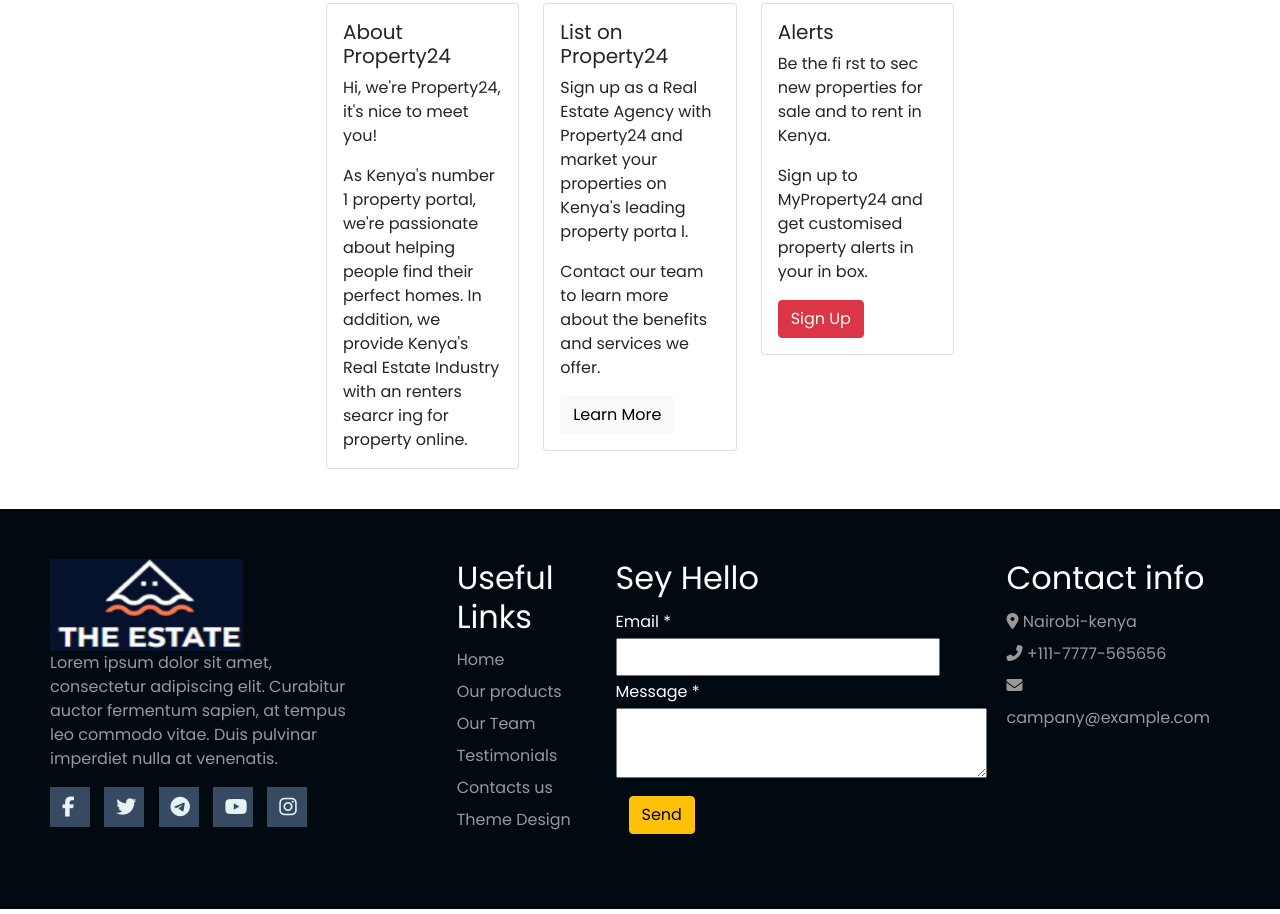
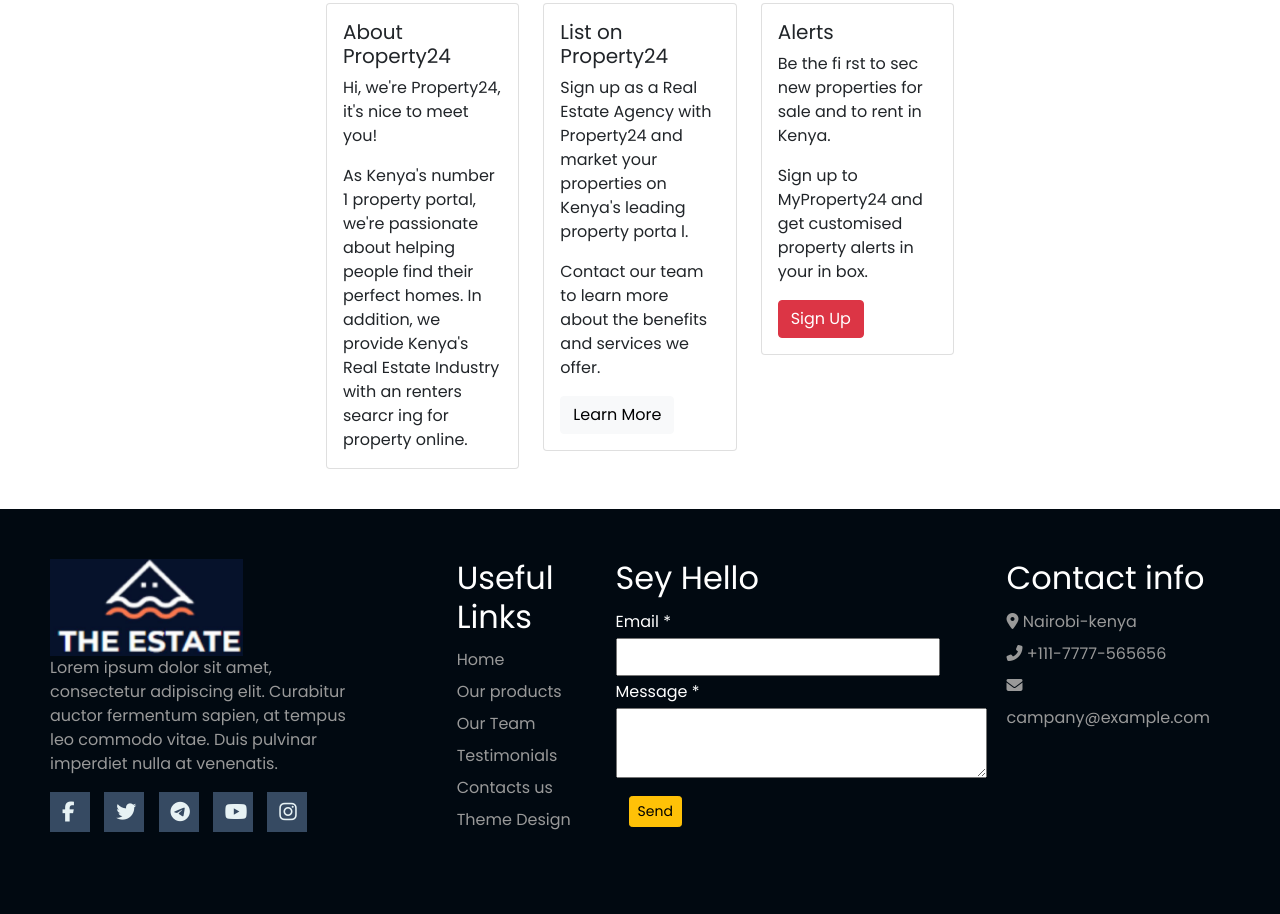
Before and after one commit to paulo-789/Recent-Blog, a plain HTML site: page index.html in a window 1280 px wide. Shown: the part 643-1557 px from the top of the page. Drawn offline with nearby package versions, Linux system fonts and the light colour scheme.

Commit message:
made chages on layout

```diff
--- a/index.html
+++ b/index.html
@@ -156,7 +156,7 @@
     <div id="contacts">
         <footer class="footer">
           <div class="footer-left">
-            <img src="New folder/icon.png" width="182px" height="92px" alt="logo">
+            <img src="New folder/icon.png" alt="logo">
             <p>Lorem ipsum dolor sit amet, consectetur adipiscing elit. Curabitur auctor fermentum sapien,
                at tempus leo commodo vitae.
               Duis pulvinar imperdiet nulla at venenatis.</p>
@@ -197,7 +197,7 @@
                     </textarea>
                 </div>
                <div class="btn">
-                   <button type="submit" type="button" class="btn btn-warning">Send</button>
+                   <button type="button" class="btn btn-warning btn-sm">Send</button>
                </div>
              </form>
             </li>
--- a/styles.css
+++ b/styles.css
@@ -49,6 +49,7 @@
     flex-flow: row wrap;
     padding: 50px;
     color: #fff;
+    width: 100%;
     background-color: #010911;
 
  }
```
